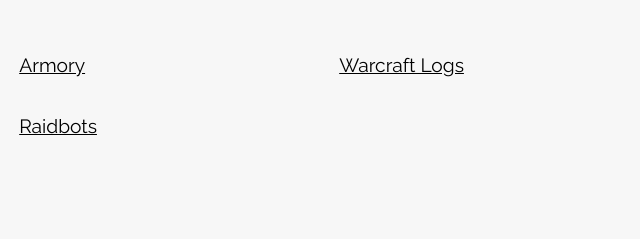
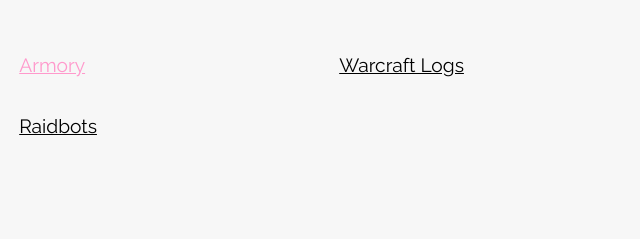
Before and after one commit to mealthebear/silly-kat, a React app: page /about in a window 1280 px wide. In both pictures the pointer is over the element "Armory". Shown: the part 237-476 px from the top of the page, 0-640 px from the left. Built offline with nearby package versions, Linux system fonts and the light colour scheme.

Commit message:
Implemented hover styling to footer items

```diff
--- a/public/style.css
+++ b/public/style.css
@@ -8,6 +8,11 @@
   display: inline-block; /* Removes default underline style from anchor tags */
   font-size: 1.5vw;
   text-decoration: underline;
+  transition: color 0.3s;
+}
+
+.column-item:hover {
+  color: #ff99cc;
 }
 
 .column-link {
```
